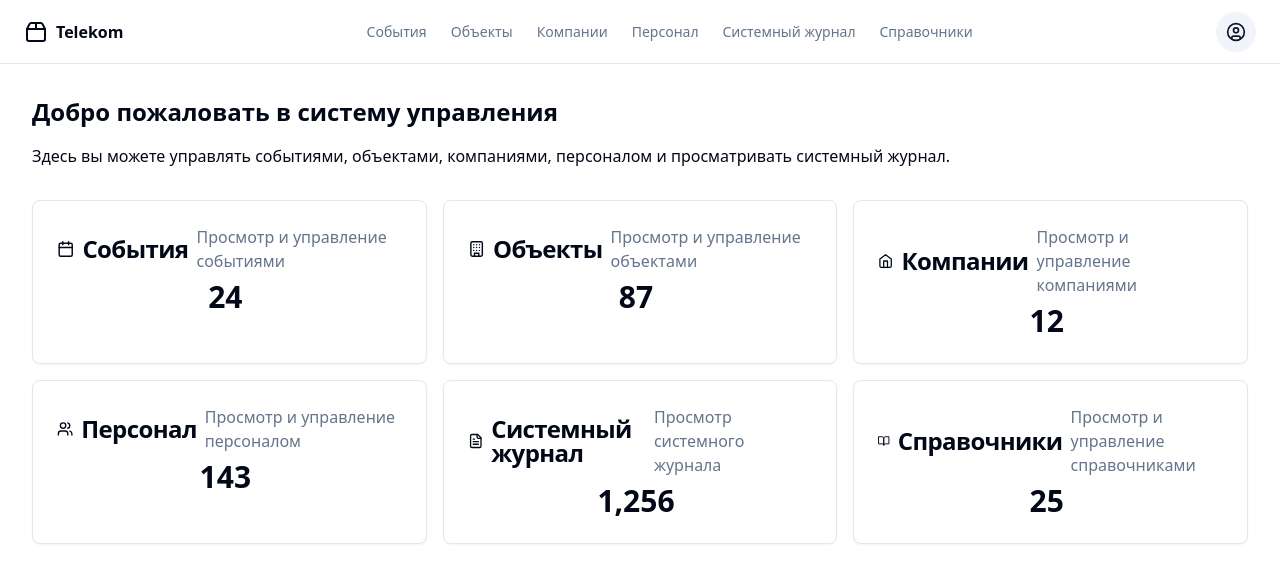
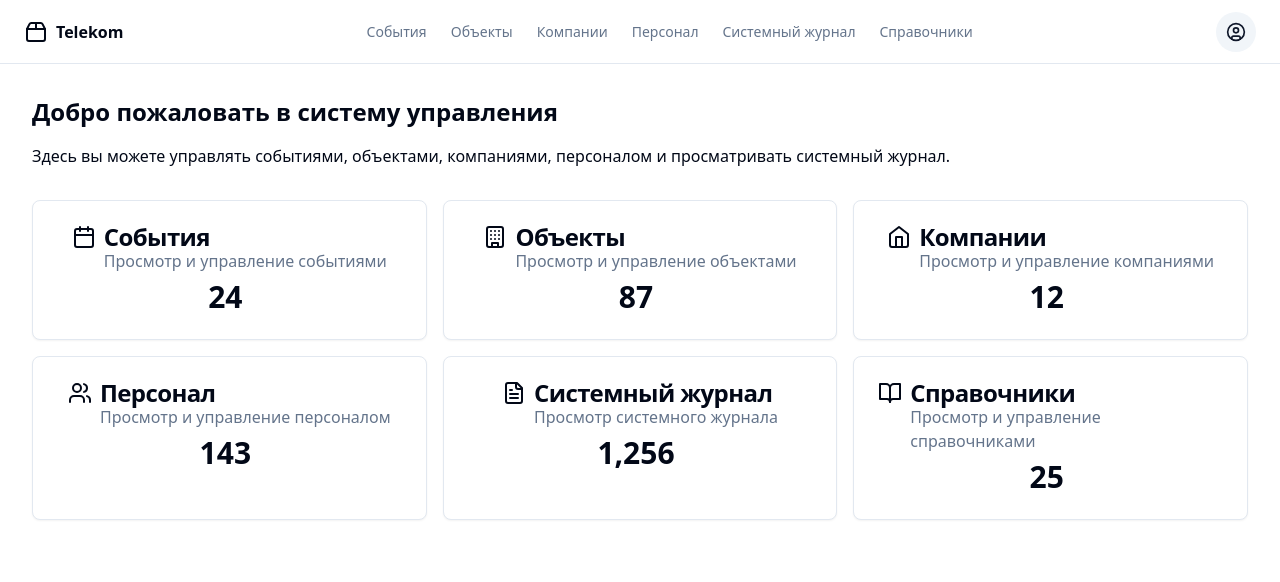
Before and after one commit to GPT-Engineer-App/admin-control-panel, a React (Vite) app: page / in a window 1280 px wide. Shown: the top 582 px of the page. Built offline with nearby package versions, Linux system fonts and the light colour scheme.

Commit message:
Adjusted tile layout on the main screen: moved description below the title and placed quantity on the opposite side.

```diff
--- a/src/pages/Index.jsx
+++ b/src/pages/Index.jsx
@@ -9,10 +9,12 @@ const Index = () => {
       <div className="grid grid-cols-1 md:grid-cols-2 lg:grid-cols-3 gap-4">
         <Card>
           <CardHeader className="flex items-center justify-between">
+            <div className="flex flex-col">
               <div className="flex items-center">
                 <Calendar className="mr-2 h-6 w-6" />
                 <CardTitle>События</CardTitle>
-              <p className="ml-2 text-muted-foreground">Просмотр и управление событиями</p>
+              </div>
+              <p className="ml-8 text-muted-foreground">Просмотр и управление событиями</p>
             </div>
             <div className="flex items-center">
               <p className="text-3xl font-bold mr-2">24</p>
@@ -21,10 +23,12 @@ const Index = () => {
         </Card>
         <Card>
           <CardHeader className="flex items-center justify-between">
+            <div className="flex flex-col">
               <div className="flex items-center">
                 <Building className="mr-2 h-6 w-6" />
                 <CardTitle>Объекты</CardTitle>
-              <p className="ml-2 text-muted-foreground">Просмотр и управление объектами</p>
+              </div>
+              <p className="ml-8 text-muted-foreground">Просмотр и управление объектами</p>
             </div>
             <div className="flex items-center">
               <p className="text-3xl font-bold mr-2">87</p>
@@ -33,10 +37,12 @@ const Index = () => {
         </Card>
         <Card>
           <CardHeader className="flex items-center justify-between">
+            <div className="flex flex-col">
               <div className="flex items-center">
                 <Home className="mr-2 h-6 w-6" />
                 <CardTitle>Компании</CardTitle>
-              <p className="ml-2 text-muted-foreground">Просмотр и управление компаниями</p>
+              </div>
+              <p className="ml-8 text-muted-foreground">Просмотр и управление компаниями</p>
             </div>
             <div className="flex items-center">
               <p className="text-3xl font-bold mr-2">12</p>
@@ -45,10 +51,12 @@ const Index = () => {
         </Card>
         <Card>
           <CardHeader className="flex items-center justify-between">
+            <div className="flex flex-col">
               <div className="flex items-center">
                 <Users className="mr-2 h-6 w-6" />
                 <CardTitle>Персонал</CardTitle>
-              <p className="ml-2 text-muted-foreground">Просмотр и управление персоналом</p>
+              </div>
+              <p className="ml-8 text-muted-foreground">Просмотр и управление персоналом</p>
             </div>
             <div className="flex items-center">
               <p className="text-3xl font-bold mr-2">143</p>
@@ -57,10 +65,12 @@ const Index = () => {
         </Card>
         <Card>
           <CardHeader className="flex items-center justify-between">
+            <div className="flex flex-col">
               <div className="flex items-center">
                 <FileText className="mr-2 h-6 w-6" />
                 <CardTitle>Системный журнал</CardTitle>
-              <p className="ml-2 text-muted-foreground">Просмотр системного журнала</p>
+              </div>
+              <p className="ml-8 text-muted-foreground">Просмотр системного журнала</p>
             </div>
             <div className="flex items-center">
               <p className="text-3xl font-bold mr-2">1,256</p>
@@ -69,10 +79,12 @@ const Index = () => {
         </Card>
         <Card>
           <CardHeader className="flex items-center justify-between">
+            <div className="flex flex-col">
               <div className="flex items-center">
                 <BookOpen className="mr-2 h-6 w-6" />
                 <CardTitle>Справочники</CardTitle>
-              <p className="ml-2 text-muted-foreground">Просмотр и управление справочниками</p>
+              </div>
+              <p className="ml-8 text-muted-foreground">Просмотр и управление справочниками</p>
             </div>
             <div className="flex items-center">
               <p className="text-3xl font-bold mr-2">25</p>
```
Lines whose indentation alone changed are shown as unchanged.
